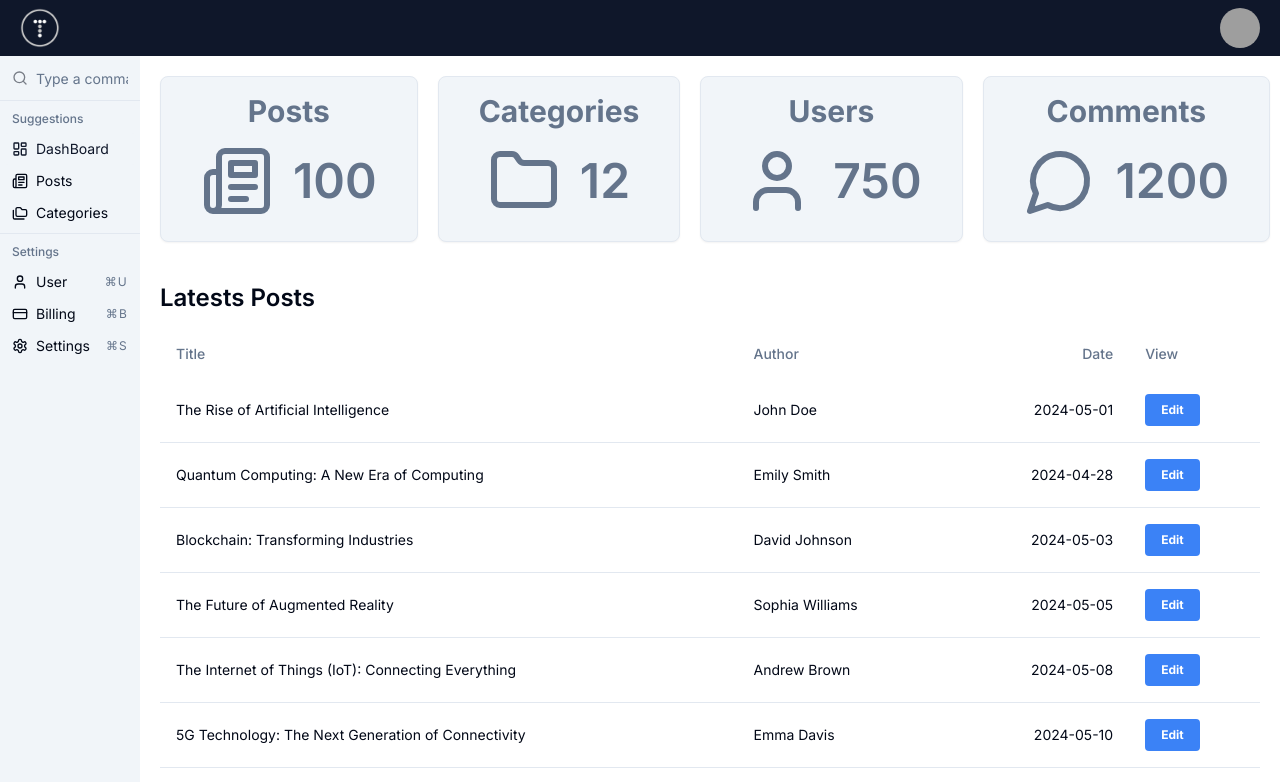
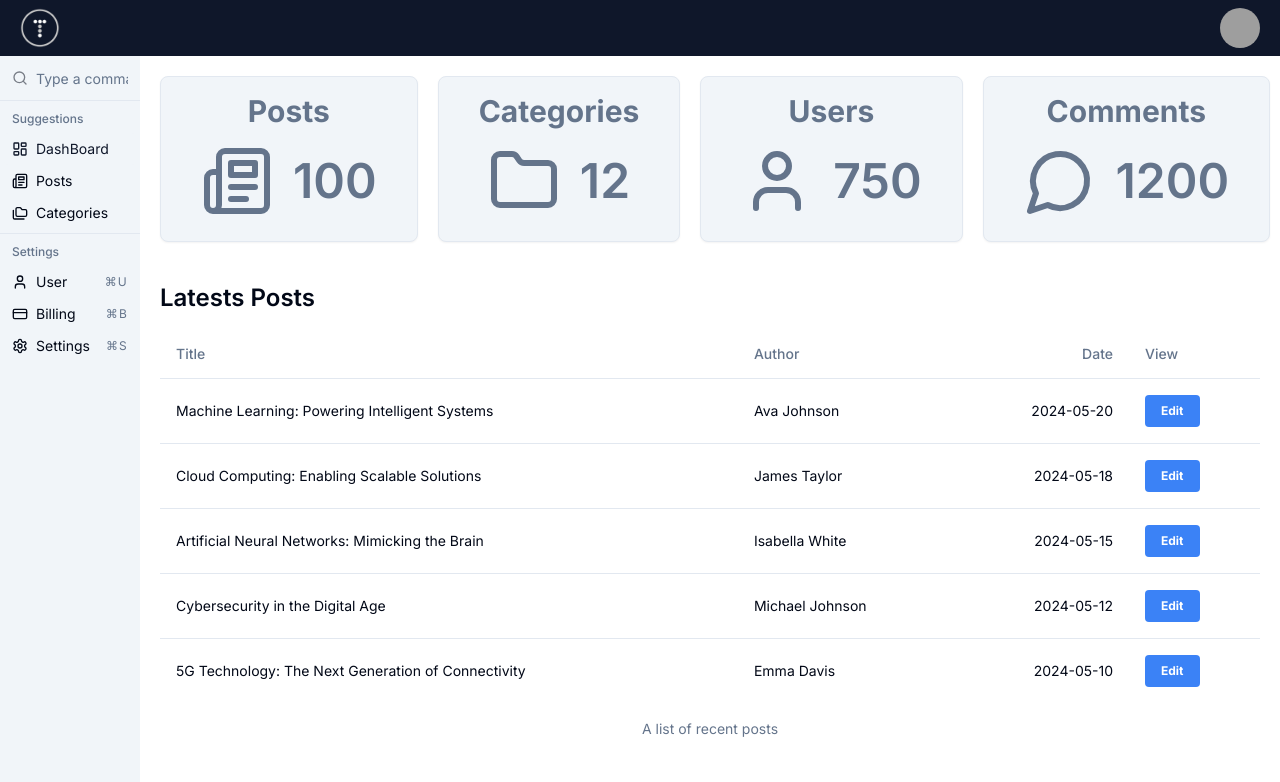
Before and after one commit to snoweel/admin-ui-nextjs-shadcn, a Next.js app: page / in a window 1280 px wide. Shown: the top 782 px of the page. Built offline with nearby package versions, Linux system fonts and the light colour scheme; grey boxes are pictures that could not be loaded.

Commit message:
filter posts

```diff
--- a/app/page.tsx
+++ b/app/page.tsx
@@ -27,7 +27,7 @@ export default function Home() {
           icon={<MessageCircle className="text-slate-500" size={72} />}
         />
       </div>
-      <PostTable title="Latests Posts" />
+      <PostTable title="Latests Posts" limit={5} />
     </>
   );
 }
--- a/components/posts/PostTable.tsx
+++ b/components/posts/PostTable.tsx
@@ -8,7 +8,6 @@ import {
   TableCaption,
 } from "@/components/ui/table";
 import Link from "next/link";
-
 import posts from "@/data/posts";
 import { Post } from "@/types/posts";
 
@@ -16,28 +15,39 @@ interface PostsTableProps {
   limit?: number;
   title?: string;
 }
-const PostTable = ({ title, limit }: PostsTableProps) => {
+
+const PostsTable = ({ limit, title }: PostsTableProps) => {
+  // Sort posts in dec order based on date
+  const sortedPosts: Post[] = [...posts].sort(
+    (a, b) => new Date(b.date).getTime() - new Date(a.date).getTime()
+  );
+
+  // Filter posts to limit
+  const filteredPosts = limit ? sortedPosts.slice(0, limit) : sortedPosts;
+
   return (
     <div className="mt-10">
       <h3 className="text-2xl mb-4 font-semibold">{title ? title : "Posts"}</h3>
       <Table>
-        <TableCaption>List of Recent Posts</TableCaption>
+        <TableCaption>A list of recent posts</TableCaption>
         <TableHeader>
-          <TableHead> Title</TableHead>
-          <TableHead className="hidden md:table-cell"> Author</TableHead>
-          <TableHead className="hidden md:table-cell text-right">
-            Date
-          </TableHead>
-          <TableHead> View</TableHead>
+          <TableRow>
+            <TableHead>Title</TableHead>
+            <TableHead className="hidden md:table-cell">Author</TableHead>
+            <TableHead className="hidden md:table-cell text-right">
+              Date
+            </TableHead>
+            <TableHead>View</TableHead>
+          </TableRow>
         </TableHeader>
         <TableBody>
-          {posts.map((post) => (
+          {filteredPosts.map((post) => (
             <TableRow key={post.id}>
               <TableCell>{post.title}</TableCell>
               <TableCell className="hidden md:table-cell">
                 {post.author}
               </TableCell>
-              <TableCell className="hidden md:table-cell text-right">
+              <TableCell className="text-right hidden md:table-cell">
                 {post.date}
               </TableCell>
               <TableCell>
@@ -55,4 +65,4 @@ const PostTable = ({ title, limit }: PostsTableProps) => {
   );
 };
 
-export default PostTable;
+export default PostsTable;
```
